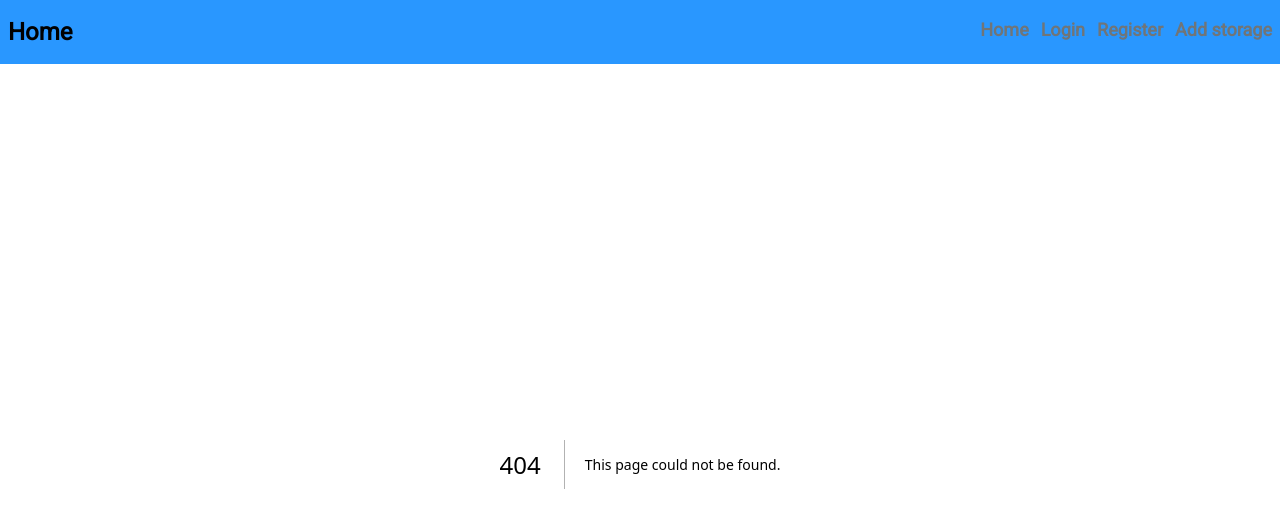
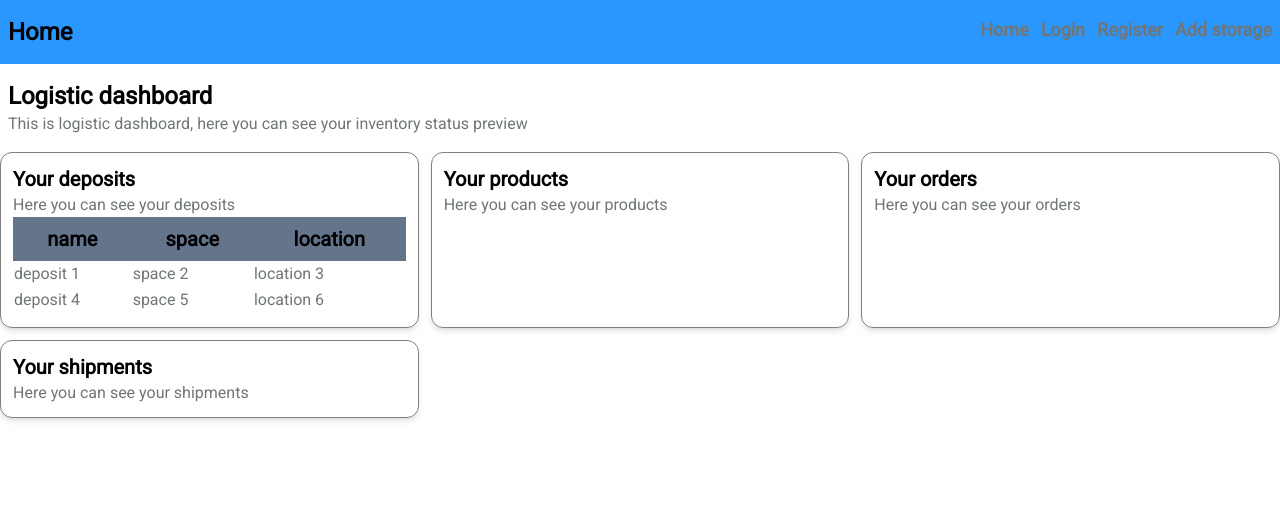
Before and after one commit to Lautaro124/checking_api, a Next.js app in the folder client/: page /1/logistic/dashboard in a window 1280 px wide. Before the commit this address had no page. Shown: the top 528 px of the page. Built offline with nearby package versions, Linux system fonts and the light colour scheme.

Commit message:
Table added

```diff
--- a/client/src/app/[lang]/(modules)/logistic/addDeposit/page.tsx
+++ b/client/src/app/[lang]/(modules)/logistic/addDeposit/page.tsx
@@ -2,11 +2,21 @@
 
 import InputWithLabel from '~/components/molecules/inputWithLabel'
 import Form from '~/components/organisms/forms'
+import { useRouter } from 'next/navigation'
 
 const AddStoragePage = () => {
+  const router = useRouter()
+
+  const navigate = () => {
+    router.push('/logistic/dashboard')
+  }
+
   return (
     <section className='pt-4 px-4'>
-      <Form title="Add storage" submitText="Add">
+      <Form title="Add deposit" submitText="Add" onSubmit={(event) => {
+        event.preventDefault()
+        navigate()
+      }}>
         <InputWithLabel
           label="Name"
           name="name"
@@ -45,6 +55,7 @@ const AddStoragePage = () => {
         <InputWithLabel
           label="Contact email"
           name="contactEmail"
+          type='email'
           required
         />
       </Form>
--- a/client/src/app/[lang]/(modules)/logistic/page.tsx
+++ b/client/src/app/[lang]/(modules)/logistic/dashboard/page.tsx
@@ -2,8 +2,18 @@ import Title from '~/components/atoms/title'
 import Text from '~/components/atoms/text'
 import Subtitle from '~/components/atoms/subtitle'
 import Card from '~/components/atoms/card'
+import Table from '~/components/organisms/table'
 
 const LogisticDashboard = () => {
+  const data = [
+    { id: 'name', value: 'deposit 1' },
+    { id: 'space', value: 'space 2' },
+    { id: 'location', value: 'location 3' },
+    { id: 'name', value: 'deposit 4' },
+    { id: 'space', value: 'space 5' },
+    { id: 'location', value: 'location 6' }
+  ]
+
   return (
     <>
       <section className='w-full py-4 px-2'>
@@ -14,6 +24,7 @@ const LogisticDashboard = () => {
         <Card>
           <Subtitle text="Your deposits" />
           <Text text="Here you can see your deposits" />
+          <Table data={data} />
         </Card>
         <Card>
           <Subtitle text="Your products" />
--- a/client/src/components/atoms/cell.tsx
+++ b/client/src/components/atoms/cell.tsx
@@ -7,7 +7,7 @@ interface CellProps extends React.HTMLAttributes<HTMLTableCellElement> {
 const Cell = ({ children, ...restOfProps }: CellProps) => {
   return (
     <td
-      className='border border-gray-400 px-4 py-2'
+      className=''
       {...restOfProps}
     >
       {children}
--- a/client/src/components/atoms/headerCell.tsx
+++ b/client/src/components/atoms/headerCell.tsx
@@ -5,7 +5,7 @@ interface HeaderCellProps extends React.HTMLAttributes<HTMLTableCellElement> {
 
 const HeaderCell = ({ children, ...restOfProps }: HeaderCellProps) => (
   <th
-    className='border border-gray-400 px-4 py-2'
+    className='p-2 bg-slate-500'
     {...restOfProps}
   >
     {children}
--- a/client/src/components/molecules/tableBody.tsx
+++ b/client/src/components/molecules/tableBody.tsx
@@ -1,19 +1,21 @@
 import React from 'react'
 import Cell from '../atoms/cell'
-import type { ColumTypeProp, DataTypeProp } from '~/interface/tableTypes'
+import type { DataTypeProp } from '~/interface/tableTypes'
+import Text from '../atoms/text'
 
 interface TableBodyProps {
-  data: DataTypeProp
-  columns: ColumTypeProp
+  data: DataTypeProp[]
 }
 
-const TableBody = ({ data, columns }: TableBodyProps) => {
+const TableBody = ({ data }: TableBodyProps) => {
   return (
     <tbody>
-      {data.map((row) => (
-        <tr key={row.id}>
-          {columns.map((column) => (
-            <Cell key={column.id}>{row[column.id]}</Cell>
+      {data.map(({ id, cells }) => (
+        <tr key={id}>
+          {cells.map((cell, index) => (
+            <Cell key={index}>
+              <Text text={cell} />
+            </Cell>
           ))}
         </tr>
       ))}
--- a/client/src/components/molecules/tableHead.tsx
+++ b/client/src/components/molecules/tableHead.tsx
@@ -1,16 +1,18 @@
-import { type ColumTypeProp } from '~/interface/tableTypes'
 import HeaderCell from '../atoms/headerCell'
+import Subtitle from '../atoms/subtitle'
 
 interface TableHeadProps {
-  columns: ColumTypeProp
+  columns: string[]
 }
 
 const TableHead = ({ columns }: TableHeadProps) => {
   return (
-    <thead>
-      <tr>
-        {columns.map((column) => (
-          <HeaderCell key={column.id}>{column.label}</HeaderCell>
+    <thead className=''>
+      <tr className=''>
+        {columns.map((column, index) => (
+          <HeaderCell key={index}>
+            <Subtitle text={column} />
+          </HeaderCell>
         ))}
       </tr>
     </thead>
--- /dev/null
+++ b/client/src/components/organisms/table.tsx
@@ -0,0 +1,62 @@
+import { type DataTypeProp } from '~/interface/tableTypes'
+import TableBody from '../molecules/tableBody'
+import TableHead from '../molecules/tableHead'
+
+interface Data {
+  id: string
+  value: string
+}
+
+interface TableProps {
+  data: Data[]
+}
+
+const Table = ({ data }: TableProps) => {
+  const formatColums = (data: Data[]) => {
+    const getFormat = data.map((item) => (item.id))
+    const noDuplicates = [...new Set(getFormat)]
+
+    return noDuplicates
+  }
+
+  const formatBodyData = (data: Data[]): DataTypeProp[] => {
+    const results: DataTypeProp[] = []
+
+    data.forEach((item) => {
+      const index = results.findIndex((result) => result.id === item.id)
+
+      if (index === -1) {
+        results.push({
+          id: item.id,
+          cells: [item.value],
+          typeCell: 'text'
+        })
+      } else {
+        results[index].cells.push(item.value)
+      }
+    })
+
+    const indexCelssFormat = results.map((item, index, self) => {
+      const getAllCells = self.map((item) => item.cells)
+      const cellValues: string[] = []
+      getAllCells.forEach((item) => {
+        cellValues.push(item[index])
+      })
+      return {
+        ...item,
+        cells: cellValues
+      }
+    })
+
+    return indexCelssFormat
+  }
+
+  return (
+    <table className='w-full h-auto'>
+      <TableHead columns={formatColums(data)} />
+      <TableBody data={formatBodyData(data)} />
+    </table>
+  )
+}
+
+export default Table
```
Also changed, not shown: client/src/interface/tableTypes.d.ts (+6 -3 lines).
